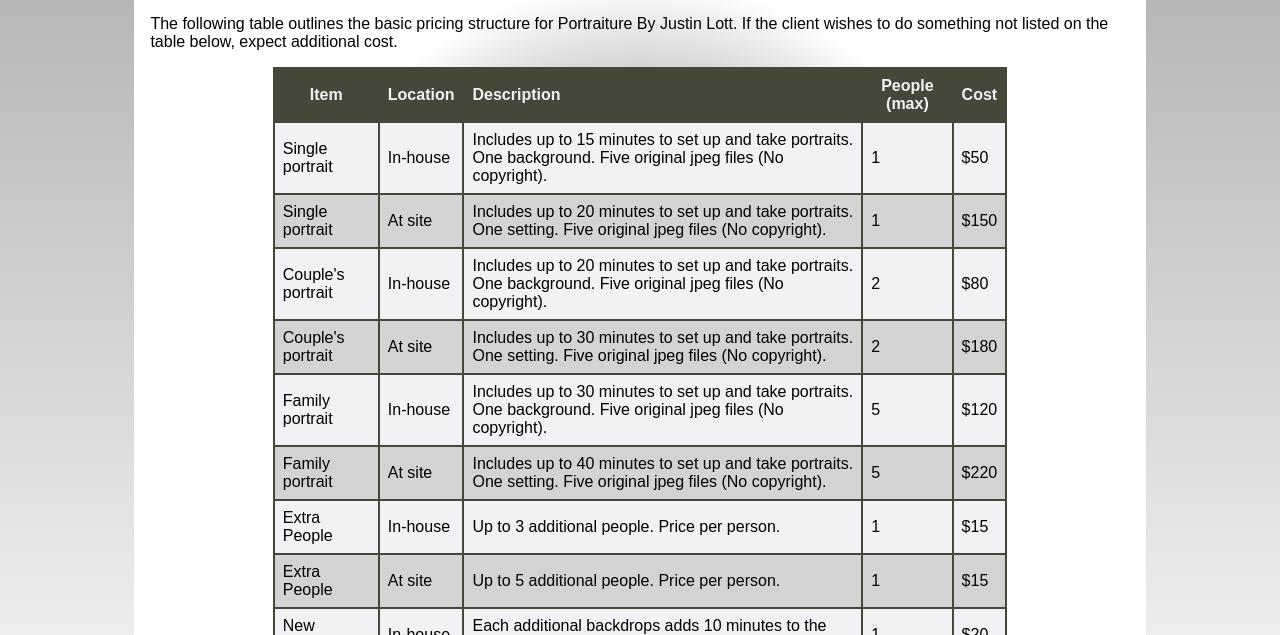
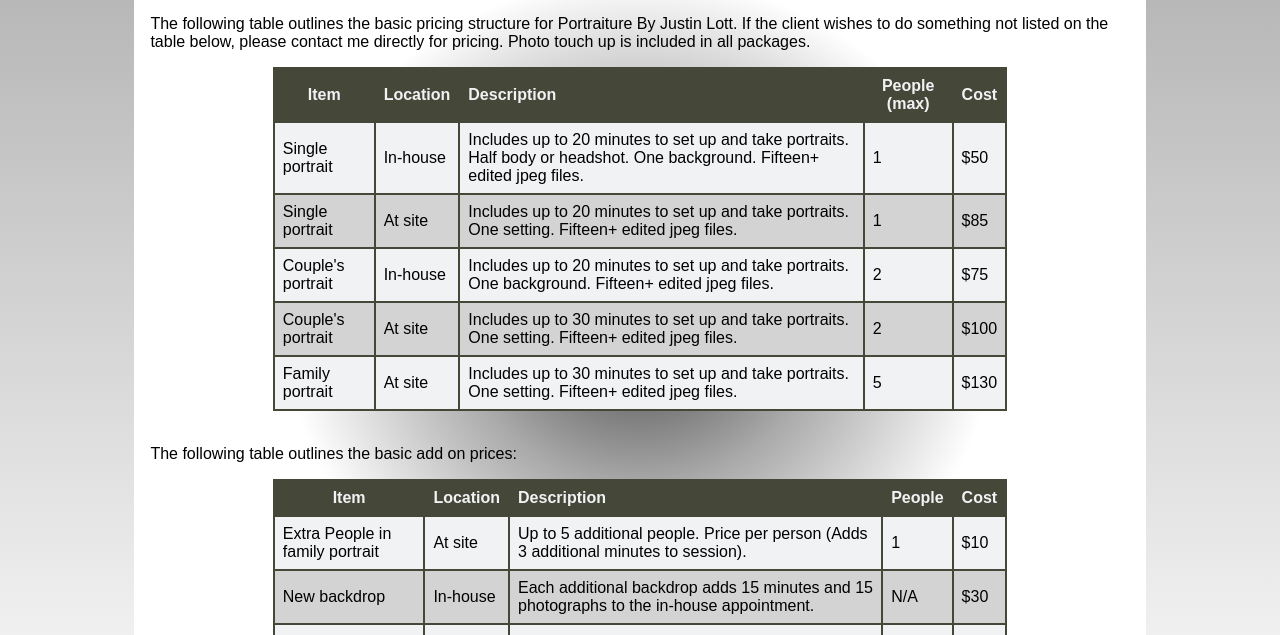
Before and after one commit to JustinHLott/PortraitureByJustinLott, a website with bundled scripts: page PortraitureByJustinLott/pricing.html in a window 1280 px wide. Shown: the part 165-800 px from the top of the page. Built offline with nearby package versions, Linux system fonts and the light colour scheme; a web font is replaced by a local one.

Commit message:
Update pricing tables

```diff
--- a/PortraitureByJustinLott/pricing.html
+++ b/PortraitureByJustinLott/pricing.html
@@ -18,7 +18,7 @@
         <main id="main-pricing">
 
             <h3 class="platypi-justin">Pricing</h3>
-            <p>The following table outlines the basic pricing structure for Portraiture By Justin Lott.  If the client wishes to do something not listed on the table below, expect additional cost.</p>
+            <p>The following table outlines the basic pricing structure for Portraiture By Justin Lott.  If the client wishes to do something not listed on the table below, please contact me directly for pricing. Photo touch up is included in all packages.</p>
             <table>
                 <tr>
                     <th>Item</th>
@@ -30,72 +30,72 @@
                 <tr>
                     <td>Single portrait</td>
                     <td>In-house</td>
-                    <td class="text">Includes up to 15 minutes to set up and take portraits.  One background.  Five original jpeg files (No copyright).</td>
+                    <td class="text">Includes up to 20 minutes to set up and take portraits. Half body or headshot. One background. Fifteen+ edited jpeg files.</td>
                     <td>1</td>
                     <td>$50</td>
                 </tr>
                 <tr>
                     <td>Single portrait</td>
                     <td>At site</td>
-                    <td class="text">Includes up to 20 minutes to set up and take portraits.  One setting.  Five original jpeg files (No copyright).</td>
+                    <td class="text">Includes up to 20 minutes to set up and take portraits. One setting. Fifteen+ edited jpeg files.</td>
                     <td>1</td>
-                    <td>$150</td>
+                    <td>$85</td>
                 </tr>
                 <tr>
                     <td>Couple's portrait</td>
                     <td>In-house</td>
-                    <td class="text">Includes up to 20 minutes to set up and take portraits.  One background.  Five original jpeg files (No copyright).</td>
+                    <td class="text">Includes up to 20 minutes to set up and take portraits. One background. Fifteen+ edited jpeg files.</td>
                     <td>2</td>
-                    <td>$80</td>
+                    <td>$75</td>
                 </tr>
                 <tr>
                     <td>Couple's portrait</td>
                     <td>At site</td>
-                    <td class="text">Includes up to 30 minutes to set up and take portraits.  One setting.  Five original jpeg files (No copyright).</td>
+                    <td class="text">Includes up to 30 minutes to set up and take portraits. One setting. Fifteen+ edited jpeg files.</td>
                     <td>2</td>
-                    <td>$180</td>
+                    <td>$100</td>
                 </tr>
-                <tr>
-                    <td>Family portrait</td>
-                    <td>In-house</td>
-                    <td class="text">Includes up to 30 minutes to set up and take portraits.  One background.  Five original jpeg files (No copyright).</td>
-                    <td>5</td>
-                    <td>$120</td>
-                </tr>
+
                 <tr>
                     <td>Family portrait</td>
                     <td>At site</td>
-                    <td class="text">Includes up to 40 minutes to set up and take portraits.  One setting.  Five original jpeg files (No copyright).</td>
+                    <td class="text">Includes up to 30 minutes to set up and take portraits. One setting. Fifteen+ edited jpeg files.</td>
                     <td>5</td>
-                    <td>$220</td>
+                    <td>$130</td>
                 </tr>
+            </table><br>
+
+
+            <p>The following table outlines the basic add on prices:</p>
+            <table>
                 <tr>
-                    <td>Extra People</td>
-                    <td>In-house</td>
-                    <td class="text">Up to 3 additional people.  Price per person.</td>
+                    <th>Item</th>
+                    <th>Location</th>
+                    <th class="text">Description</th>
+                    <th>People</th>
+                    <th>Cost</th>
+                </tr>
+
+                <tr>
+                    <td>Extra People in family portrait</td>
+                    <td>At site</td>
+                    <td class="text">Up to 5 additional people. Price per person (Adds 3 additional minutes to session).</td>
                     <td>1</td>
-                    <td>$15</td>
-                </tr>
-                <tr>
-                    <td>Extra People</td>
-                    <td>At site</td>
-                    <td class="text">Up to 5 additional people.  Price per person.</td>
-                    <td>1</td>
-                    <td>$15</td>
+                    <td>$10</td>
                 </tr>
                 <tr>
                     <td>New backdrop</td>
                     <td>In-house</td>
-                    <td class="text">Each additional backdrops adds 10 minutes to the studio appointment.</td>
-                    <td>1</td>
-                    <td>$20</td>
+                    <td class="text">Each additional backdrop adds 15 minutes and 15 photographs to the in-house appointment.</td>
+                    <td>N/A</td>
+                    <td>$30</td>
                 </tr>
                 <tr>
                     <td>New setting</td>
                     <td>At site</td>
-                    <td class="text">Each additional location adds 15 minutes to the at site appointment.</td>
-                    <td>1</td>
-                    <td>$35</td>
+                    <td class="text">Each additional location adds 20 minutes and 15 photographs to the at site appointment.</td>
+                    <td>N/A</td>
+                    <td>$40</td>
                 </tr>
             </table><br>
         </main>
```
